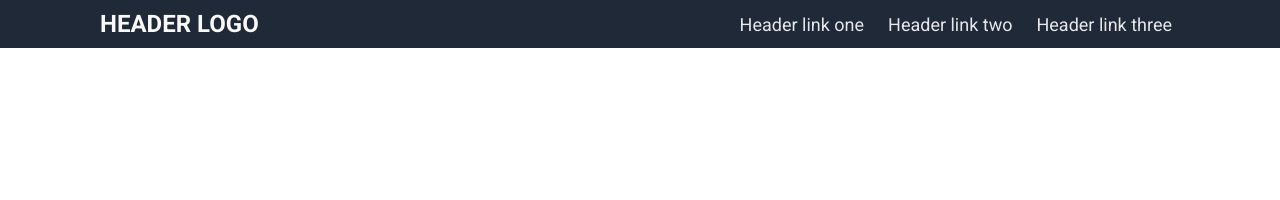
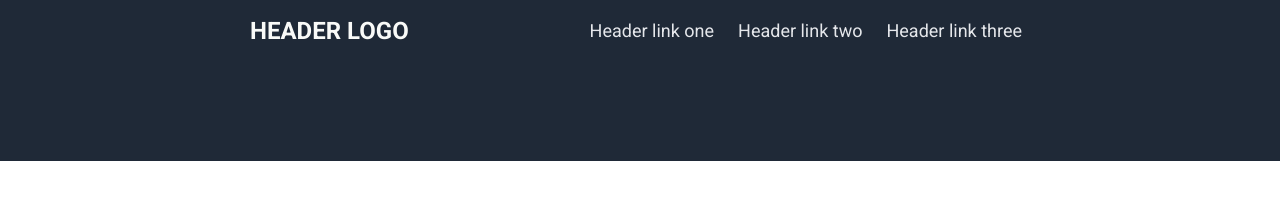
Before and after one commit to ReadySetEigo/odin-landing-page, a plain HTML site: page index.html in a window 1280 px wide. Drawn offline with Linux system fonts and the light colour scheme.

Commit message:
Fixed up spacing of nav bar and margin

```diff
--- a/index.html
+++ b/index.html
@@ -19,6 +19,8 @@
                     </ul>
                     </div>
             </div>
-            </body>
+            <div class="hero">
+
+            </div>
         </body>
 </html>
--- a/styles.css
+++ b/styles.css
@@ -18,22 +18,27 @@ a {
     font-size: 24px;
     color: #F9FAF8;
     font-weight: bold;
+    margin: 0 0 100px;
 }
 
 .header {
-    padding: 10px 0px 10px 0px;
+    padding: 10px 250px;
+    margin: 0;
     display: flex;
     align-items: center;
     justify-content: space-between;
     background-color: #1F2937;
     color:#E5E7EB;
     font-size: 18px;
-    padding: 10px 100px;
 }
 
 .nav-links ul {
     display: flex;
-    margin: 0;
-    padding: 0;
+    margin: 0 0 100px;
+    padding: 10px 0px;
     gap: 8px;
 }
+
+.hero {
+    background-color: #1F2937
+}
```
